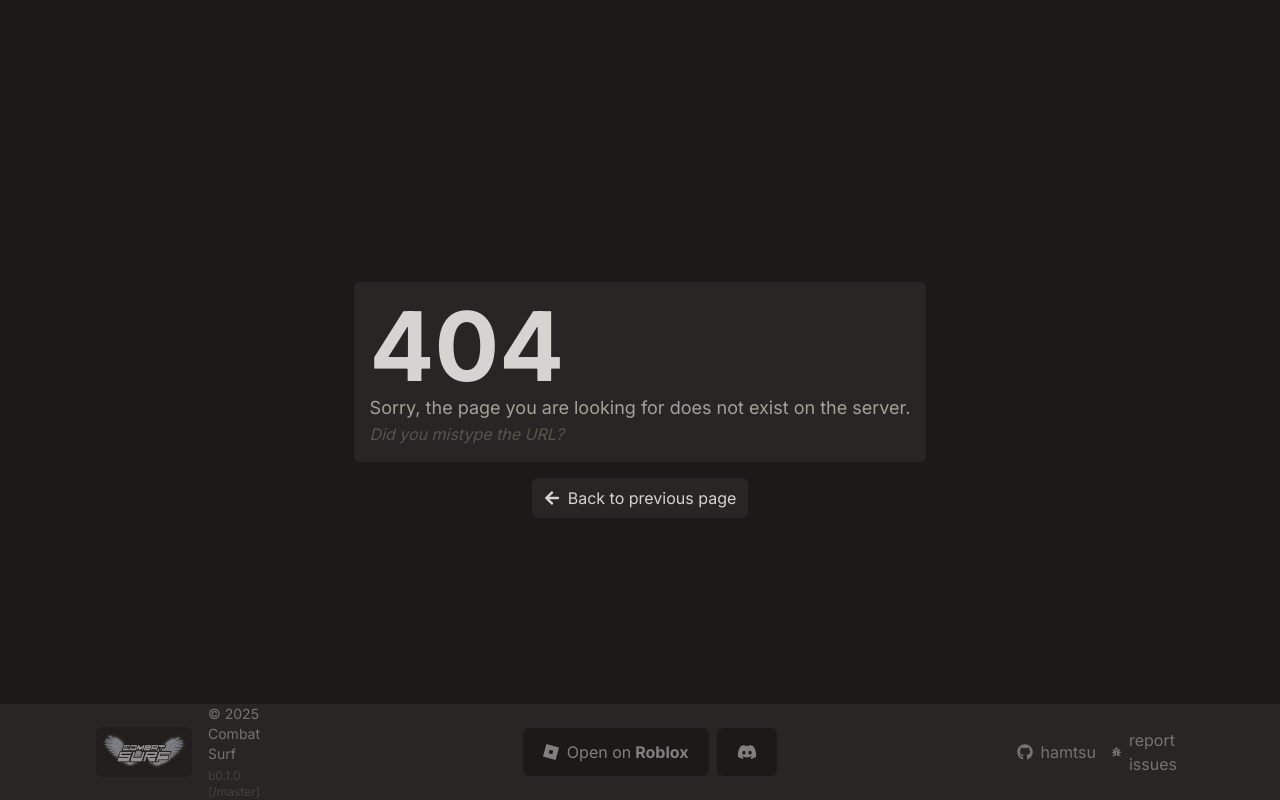
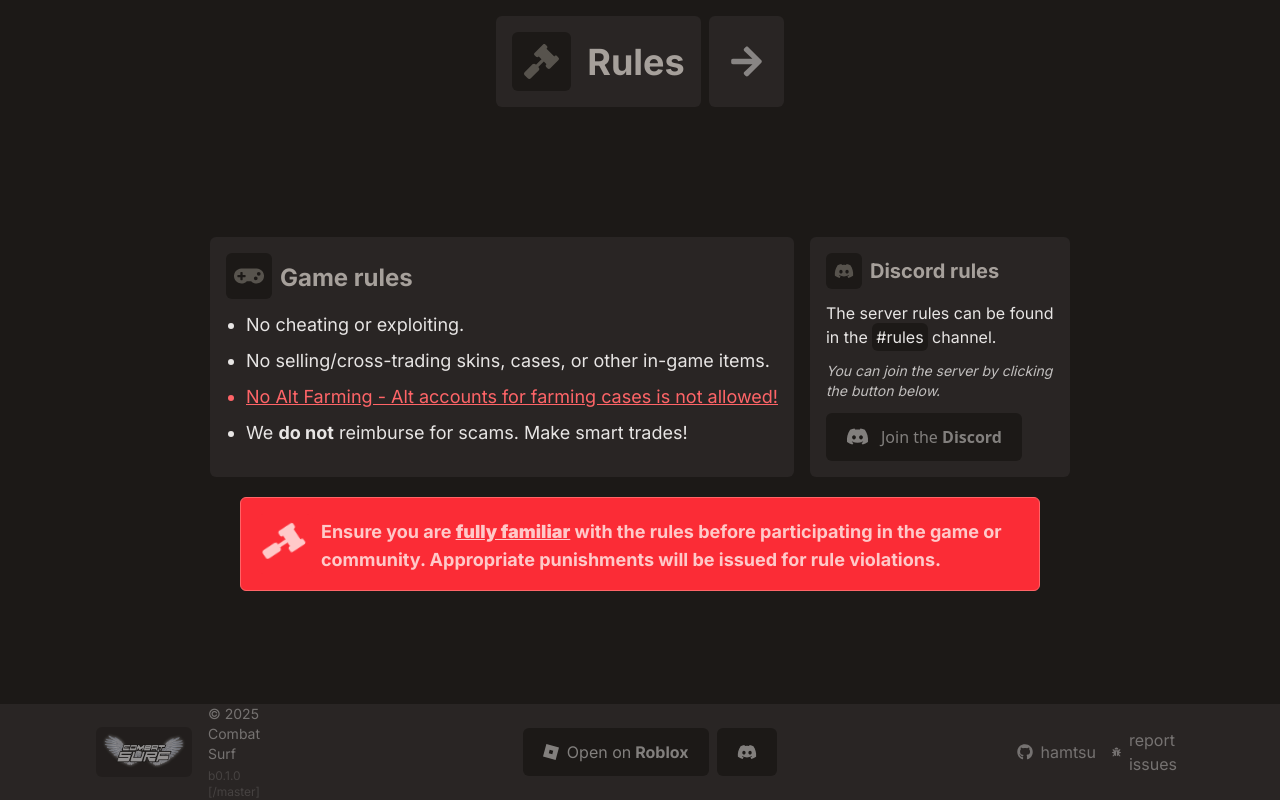
Before and after one commit to hamtsu/combat-surf-web, a Next.js app: page /rules in a window 1280 px wide. Before the commit this address had no page. Built offline with nearby package versions, Linux system fonts and the light colour scheme.

Commit message:
add: rules page

```diff
--- /dev/null
+++ b/src/app/rules/page.tsx
@@ -0,0 +1,117 @@
+"use client";
+
+import Button from "@/components/Button";
+import Tooltip from "@/components/Tooltip";
+import { useRouter } from "next/navigation";
+import React from "react";
+import { FaArrowRight, FaDiscord, FaGamepad, FaGavel } from "react-icons/fa";
+
+const Page = () => {
+  const router = useRouter();
+
+  return (
+    <div className="overflow-y-scroll h-full flex flex-col items-center pb-24">
+      <div className="flex gap-2 my-4">
+        <div className="flex items-center justify-between text-4xl p-4 gap-4 bg-stone-800 rounded-md">
+          <div className="rounded-md bg-stone-900 p-3">
+            <FaGavel size={35} className="fill-stone-600 " />
+          </div>
+          <h1 className="text-stone-400 font-bold">Rules</h1>
+        </div>
+
+        <Tooltip text="Back to Home" position="bottom">
+          <Button
+            onClick={() => router.push("/")}
+            className="px-5 py-3 flex bg-stone-800 hover:bg-teal-500-600 hover:text-stone-200 transition-colors h-full rounded-lg text-stone-200/50 group"
+          >
+            <FaArrowRight
+              size={35}
+              className="group-hover:animate-bounce-right"
+            />
+          </Button>
+        </Tooltip>
+      </div>
+
+      <div className="my-auto">
+        <div className="flex flex-row gap-4">
+          <div className="bg-stone-800 rounded-md opacity-0 animate-fade-in-first p-4 text-stone-200">
+            <div className="flex gap-2 items-center">
+              <div className="p-2 rounded-md bg-stone-900">
+                <FaGamepad size={30} className="fill-stone-600" />
+              </div>
+              <h1 className="text-2xl font-bold text-stone-400 mt-1">
+                Game rules
+              </h1>
+            </div>
+
+            <div className="text-lg mt-3">
+              <ul className="list-disc pl-5">
+                <li className="text-stone-200 mb-2">
+                  No cheating or exploiting.
+                </li>
+                <li className="text-stone-200 mb-2">
+                  No selling/cross-trading skins, cases, or other in-game items.
+                </li>
+                <li className="text-red-400 underline mb-2">
+                  No Alt Farming - Alt accounts for farming cases is not
+                  allowed!
+                </li>
+                <li className="text-stone-200 mb-2">
+                  We <b>do not</b> reimburse for scams. Make smart trades!
+                </li>
+              </ul>
+            </div>
+          </div>
+
+          <div className="bg-stone-800 w-[260px] rounded-md p-4 opacity-0 animate-fade-in-second text-stone-200">
+            <div className="flex gap-2">
+              <div className="p-2 rounded-md bg-stone-900">
+                <FaDiscord size={20} className="fill-stone-600" />
+              </div>
+              <h1 className="text-xl font-bold text-stone-400 mt-1">
+                Discord rules
+              </h1>
+            </div>
+
+            <div className="mt-3 gap-2">
+              The server rules can be found in the{" "}
+              <span className="bg-stone-900 p-1 rounded-md">#rules</span>{" "}
+              channel.
+              <p className="mt-3 italic opacity-80 text-sm">
+                You can join the server by clicking the button below.
+              </p>
+            </div>
+
+            <Button
+              onClick={() =>
+                window.open("http://discord.com/invite/k4jnnsSt29", "_blank")
+              }
+              className="px-5 mt-3 py-3 h-fit flex bg-stone-900 hover:bg-indigo-500 text-stone-200/50 font-medium hover:text-stone-200 text-base font-sans transition-colors rounded-lg group"
+            >
+              <FaDiscord
+                size={23}
+                className="group-hover:animate-wiggle mr-2"
+              />
+              <p>
+                Join the <b>Discord</b>
+              </p>
+            </Button>
+          </div>
+        </div>
+
+        <div className="mx-auto opacity-0 animate-fade-in-third bg-red-500 w-[800px] border mt-5 p-4 rounded-md border-red-400 flex gap-2 text-red-200">
+          <div className="p-2 rounded-md bg-red-500">
+            <FaGavel size={40} className="animate-gavel" />
+          </div>
+          <h1 className="text-lg font-bold mt-1">
+            Ensure you are <b className="underline">fully familiar</b> with the
+            rules before participating in the game or community. Appropriate
+            punishments will be issued for rule violations.
+          </h1>
+        </div>
+      </div>
+    </div>
+  );
+};
+
+export default Page;
```
